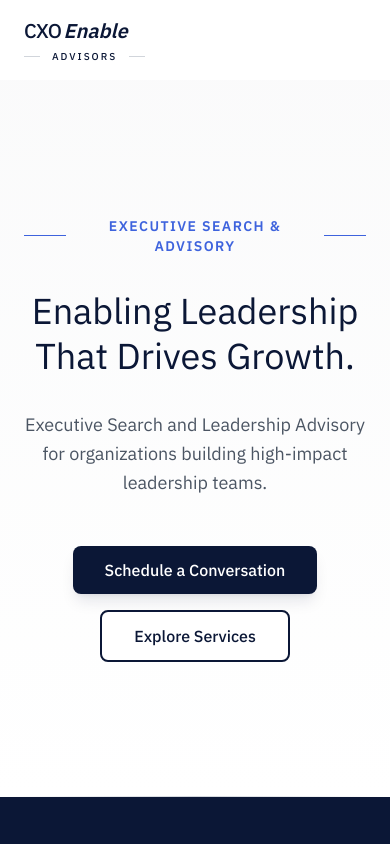
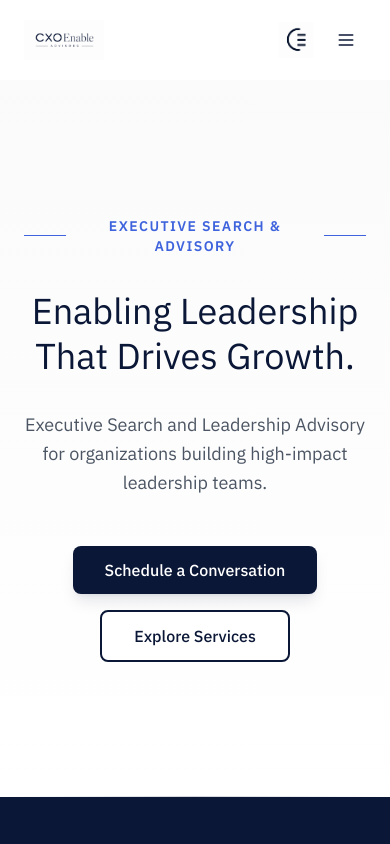
Before and after one commit to SaarthakH390/cxoenable, a Next.js app: page / in a window 390 px wide. Shown: the top 844 px of the page. Built offline with nearby package versions, Linux system fonts and the light colour scheme.

Commit message:
Update Navbar, Logo & Add Favicon

```diff
--- a/app/layout.tsx
+++ b/app/layout.tsx
@@ -11,6 +11,11 @@ export const metadata: Metadata = {
     template: '%s | CXOEnable Advisors',
   },
   description: 'Executive Search and Leadership Advisory for organizations building high-impact leadership teams. We help founders, CEOs, and boards make better leadership decisions.',
+  icons: {
+    icon: '/image.png',
+    shortcut: '/image.png',
+    apple: '/image.png',
+  },
   openGraph: {
     type: 'website',
     locale: 'en_US',
--- a/components/Footer.tsx
+++ b/components/Footer.tsx
@@ -21,7 +21,7 @@ export function Footer() {
         <div className="py-16 grid grid-cols-1 md:grid-cols-4 gap-12">
           <div className="md:col-span-2">
             <div className="mb-6">
-              <Logo />
+              <Logo light />
             </div>
             <p className="text-gray-400 text-sm leading-relaxed max-w-md">
               Executive Search and Leadership Advisory for organizations building high-impact leadership teams.
--- a/components/Logo.tsx
+++ b/components/Logo.tsx
@@ -1,40 +1,35 @@
 import Link from 'next/link';
+import Image from 'next/image';
 
-export function Logo() {
+interface LogoProps {
+  light?: boolean;
+}
+
+export function Logo({ light = false }: LogoProps) {
   return (
-    <Link href="/" className="flex flex-col items-start group">
-      <div className="flex items-baseline gap-0.5">
-        <span className="font-sans font-medium text-navy text-xl tracking-tight">
-          CXO
-        </span>
-        <span className="font-serif font-semibold text-navy text-xl italic">
-          Enable
-        </span>
-      </div>
-      <div className="flex items-center gap-3 mt-1">
-        <span className="h-px w-4 bg-gray-300" />
-        <span className="font-sans font-medium text-navy text-[10px] tracking-[0.2em] uppercase">
-          Advisors
-        </span>
-        <span className="h-px w-4 bg-gray-300" />
+    <Link href="/" className="flex items-center">
+      <div className="relative h-10 w-52">
+        <Image
+          src="/ChatGPT_Image_Jun_16,_2026,_04_32_00_PM.png"
+          alt="CXO Enable Advisors"
+          fill
+          className={`object-contain object-left transition-all ${light ? 'brightness-0 invert' : ''}`}
+          priority
+        />
       </div>
     </Link>
   );
 }
 
-export function LogoMark() {
+export function LogoMark({ className = '' }: { className?: string }) {
   return (
-    <div className="relative w-10 h-10 bg-navy rounded-lg flex items-center justify-center">
-      <div className="relative w-6 h-6">
-        <div className="absolute inset-0 flex items-center">
-          <div className="w-1.5 h-6 bg-white rounded-sm" />
-        </div>
-        <div className="absolute inset-0 flex items-center justify-end">
-          <div className="w-3 h-1 bg-white rounded-sm translate-y-[-3px]" />
-          <div className="w-3 h-1 bg-white rounded-sm translate-y-[3px]" />
-          <div className="w-3 h-1 bg-white rounded-sm" />
-        </div>
-      </div>
+    <div className={`relative ${className}`}>
+      <Image
+        src="/image.png"
+        alt="CXO Enable Advisors mark"
+        fill
+        className="object-contain"
+      />
     </div>
   );
 }
--- a/components/Navbar.tsx
+++ b/components/Navbar.tsx
@@ -2,7 +2,8 @@
 
 import { useState, useEffect } from 'react';
 import Link from 'next/link';
-import { Logo } from './Logo';
+import { Menu, X } from 'lucide-react';
+import { Logo, LogoMark } from './Logo';
 
 const navigation = [
   { name: 'Home', href: '/' },
@@ -13,25 +14,35 @@ const navigation = [
 
 export function Navbar() {
   const [isScrolled, setIsScrolled] = useState(false);
+  const [mobileOpen, setMobileOpen] = useState(false);
 
   useEffect(() => {
-    const handleScroll = () => {
-      setIsScrolled(window.scrollY > 10);
-    };
+    const handleScroll = () => setIsScrolled(window.scrollY > 10);
     window.addEventListener('scroll', handleScroll);
     return () => window.removeEventListener('scroll', handleScroll);
   }, []);
 
+  // Lock body scroll when mobile menu is open
+  useEffect(() => {
+    document.body.style.overflow = mobileOpen ? 'hidden' : '';
+    return () => { document.body.style.overflow = ''; };
+  }, [mobileOpen]);
+
   return (
+    <>
       <nav
         className={`fixed top-0 left-0 right-0 z-50 transition-all duration-300 ${
-        isScrolled ? 'bg-white/95 backdrop-blur-sm shadow-sm' : 'bg-transparent'
+          isScrolled || mobileOpen
+            ? 'bg-white/95 backdrop-blur-sm shadow-sm'
+            : 'bg-transparent'
         }`}
       >
         <div className="max-w-7xl mx-auto px-6 sm:px-8 lg:px-12">
           <div className="flex items-center justify-between h-20">
+            {/* Logo */}
             <Logo />
 
+            {/* Desktop nav */}
             <div className="hidden md:flex items-center gap-10">
               {navigation.map((item) => (
                 <Link
@@ -44,14 +55,77 @@ export function Navbar() {
               ))}
             </div>
 
+            {/* Desktop CTA */}
             <Link
               href="/contact"
-            className="hidden sm:inline-flex items-center px-6 py-2.5 bg-navy text-white font-sans font-medium text-sm rounded-lg hover:bg-navy-deep transition-colors duration-200"
+              className="hidden md:inline-flex items-center px-6 py-2.5 bg-navy text-white font-sans font-medium text-sm rounded-lg hover:bg-navy-deep transition-colors duration-200"
+            >
+              Schedule a Conversation
+            </Link>
+
+            {/* Mobile: logomark + hamburger */}
+            <div className="flex md:hidden items-center gap-3">
+              <div className="relative w-9 h-9">
+                <LogoMark className="w-full h-full" />
+              </div>
+              <button
+                onClick={() => setMobileOpen((prev) => !prev)}
+                aria-label={mobileOpen ? 'Close menu' : 'Open menu'}
+                aria-expanded={mobileOpen}
+                className="w-10 h-10 flex items-center justify-center rounded-lg text-navy hover:bg-navy/5 transition-colors"
+              >
+                {mobileOpen ? (
+                  <X className="w-5 h-5" />
+                ) : (
+                  <Menu className="w-5 h-5" />
+                )}
+              </button>
+            </div>
+          </div>
+        </div>
+      </nav>
+
+      {/* Mobile drawer overlay */}
+      {mobileOpen && (
+        <div
+          className="fixed inset-0 z-40 bg-black/20 backdrop-blur-sm md:hidden"
+          onClick={() => setMobileOpen(false)}
+          aria-hidden="true"
+        />
+      )}
+
+      {/* Mobile drawer panel */}
+      <div
+        className={`fixed top-20 left-0 right-0 z-40 md:hidden bg-white border-t border-gray-100 shadow-xl transition-all duration-300 ease-in-out ${
+          mobileOpen
+            ? 'opacity-100 translate-y-0 pointer-events-auto'
+            : 'opacity-0 -translate-y-2 pointer-events-none'
+        }`}
+      >
+        <div className="px-6 py-8 flex flex-col gap-1">
+          {navigation.map((item) => (
+            <Link
+              key={item.name}
+              href={item.href}
+              onClick={() => setMobileOpen(false)}
+              className="font-sans font-medium text-base text-gray-800 hover:text-navy py-3 border-b border-gray-100 last:border-0 flex items-center justify-between group"
+            >
+              {item.name}
+              <span className="text-gray-300 group-hover:text-navy transition-colors">→</span>
+            </Link>
+          ))}
+
+          <div className="pt-6">
+            <Link
+              href="/contact"
+              onClick={() => setMobileOpen(false)}
+              className="block w-full text-center px-6 py-3 bg-navy text-white font-sans font-medium text-base rounded-lg hover:bg-navy-deep transition-colors duration-200"
             >
               Schedule a Conversation
             </Link>
           </div>
         </div>
-    </nav>
+      </div>
+    </>
   );
 }
```
Lines whose indentation alone changed are shown as unchanged.
